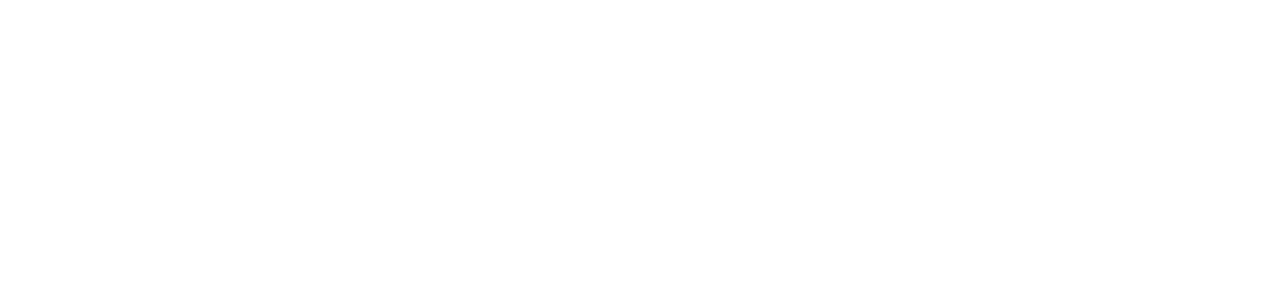
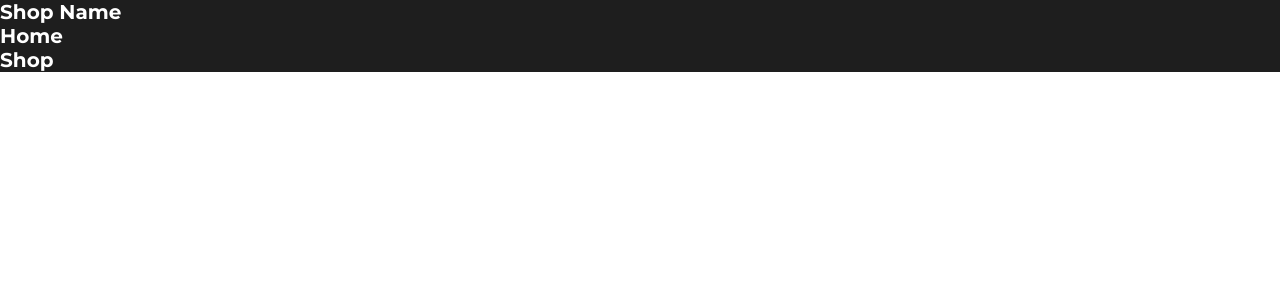
Before and after one commit to ABojo/ShoppingCart, a JavaScript app: page / in a window 1280 px wide. Shown: the top 300 px of the page. Built offline with nearby package versions, Linux system fonts and the light colour scheme; the HTML template or start-up script is replaced by a standard one.

Commit message:
Added base styling/partially completed navbar component and styling

```diff
--- a/public/index.html
+++ b/public/index.html
@@ -3,6 +3,11 @@
   <head>
     <meta charset="utf-8" />
     <meta name="viewport" content="width=device-width, initial-scale=1" />
+    <link rel="preconnect" href="https://fonts.gstatic.com" />
+    <link
+      href="https://fonts.googleapis.com/css2?family=Montserrat:wght@100;200;300;400;500;600;700;800;900&display=swap"
+      rel="stylesheet"
+    />
     <title>Shopping Cart</title>
   </head>
   <body>
--- a/src/App.js
+++ b/src/App.js
@@ -1,5 +1,8 @@
+import styles from './styles/baseStyles.css';
+import Navbar from './components/Navbar';
+
 function App() {
-  return <div className="App"></div>;
+  return <Navbar />;
 }
 
 export default App;
--- /dev/null
+++ b/src/components/Navbar.js
@@ -0,0 +1,15 @@
+import styles from '../styles/navStyles.css';
+
+function Navbar() {
+  return (
+    <div className="navbar">
+      <h1>Shop Name</h1>
+      <div className="navitems-box">
+        <h1>Home</h1>
+        <h1>Shop</h1>
+      </div>
+    </div>
+  );
+}
+
+export default Navbar;
--- /dev/null
+++ b/src/styles/baseStyles.css
@@ -0,0 +1,14 @@
+* {
+  margin: 0;
+  padding: 0;
+  box-sizing: inherit;
+}
+
+html {
+  font-size: 62.5%;
+}
+
+body {
+  box-sizing: border-box;
+  font-family: 'Montserrat', sans-serif;
+}
--- /dev/null
+++ b/src/styles/navStyles.css
@@ -0,0 +1,4 @@
+.navbar {
+  background-color: rgb(30, 30, 30);
+  color: white;
+}
```
